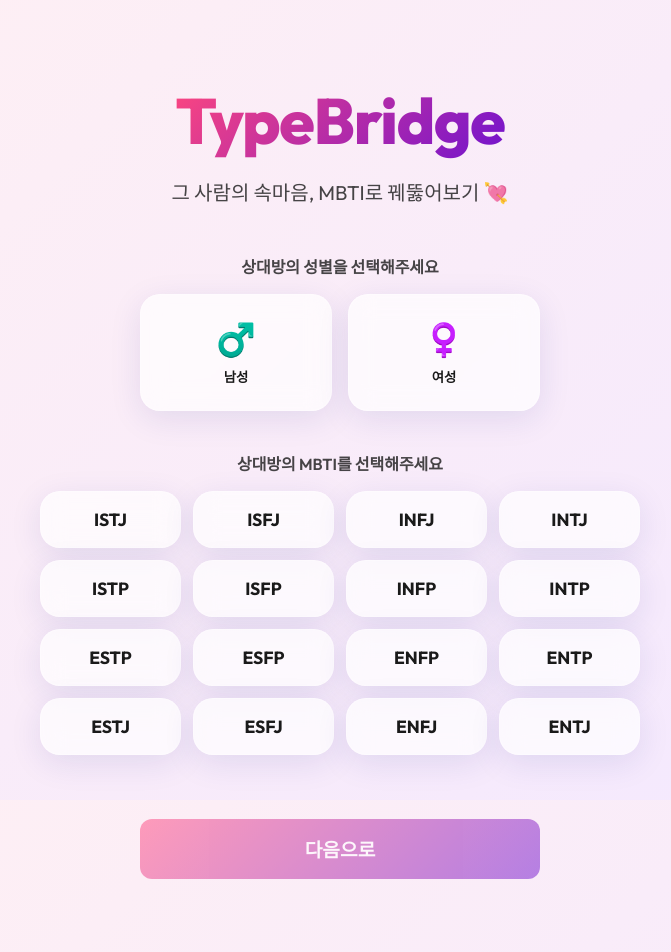
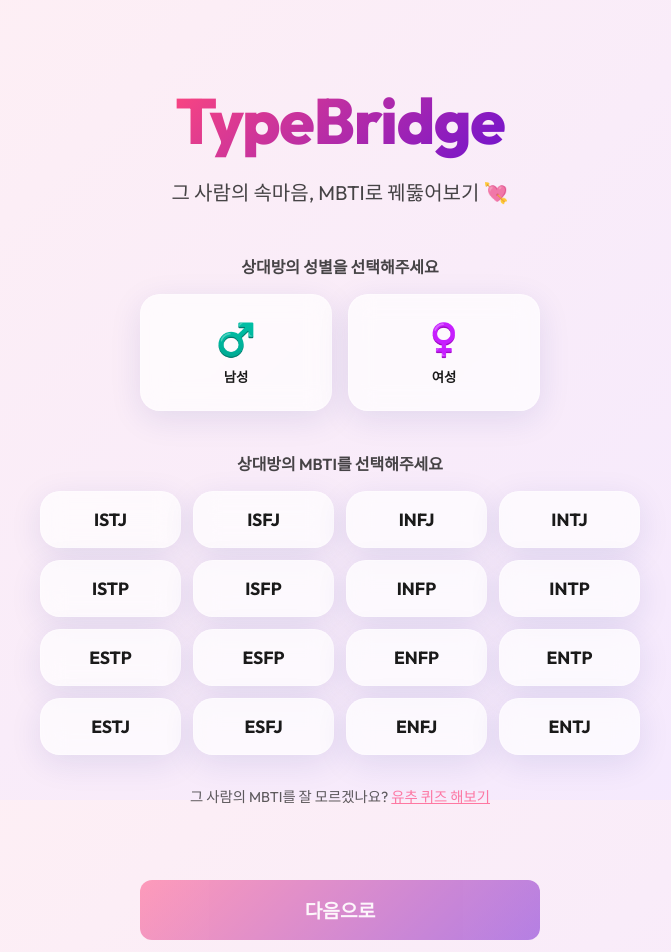
Before and after one commit to Samuel-0930/TypeBridge, a Next.js app: page / in a window 1280 px wide. Shown: the top 952 px of the page, without its empty margins (300-971 px from the left). Built offline with nearby package versions, Linux system fonts and the light colour scheme.

Commit message:
feat: complete target MBTI quiz integration and linkage

```diff
--- a/src/app/page.tsx
+++ b/src/app/page.tsx
@@ -11,12 +11,13 @@
 function HomeContent() {
   const router = useRouter();
   const searchParams = useSearchParams();
-  const quizResult = searchParams.get("myMbti");
+  const myMbtiResult = searchParams.get("myMbti");
+  const targetMbtiResult = searchParams.get("targetMbti");
 
-  const [step, setStep] = useState(quizResult ? 2 : 1);
+  const [step, setStep] = useState(myMbtiResult ? 2 : 1);
   const [targetGender, setTargetGender] = useState<string | null>(null);
-  const [targetMbti, setTargetMbti] = useState<string | null>(null);
-  const [userMbti, setUserMbti] = useState<string | null>(quizResult?.toUpperCase() || null);
+  const [targetMbti, setTargetMbti] = useState<string | null>(targetMbtiResult?.toUpperCase() || null);
+  const [userMbti, setUserMbti] = useState<string | null>(myMbtiResult?.toUpperCase() || null);
 
   const handleNextStep = () => {
     if (targetGender && targetMbti) {
@@ -53,6 +54,14 @@
           <>
             <GenderSelector selected={targetGender} onSelect={setTargetGender} />
             <MBTISelector selected={targetMbti} onSelect={setTargetMbti} />
+            {!targetMbtiResult && (
+              <p style={{ marginTop: '-10px', marginBottom: '10px', fontSize: '0.9rem', opacity: 0.7, textAlign: 'center' }}>
+                그 사람의 MBTI를 잘 모르겠나요? {' '}
+                <Link href="/quiz?type=target" style={{ color: 'var(--primary)', textDecoration: 'underline' }}>
+                  유추 퀴즈 해보기
+                </Link>
+              </p>
+            )}
             <button
               className={`btn-primary ${styles.cta}`}
               disabled={!targetGender || !targetMbti}
@@ -68,10 +77,10 @@
               onSelect={setUserMbti}
               label="나의 MBTI를 선택해주세요"
             />
-            {!quizResult && (
-              <p style={{ marginTop: '-10px', fontSize: '0.9rem', opacity: 0.7 }}>
+            {!myMbtiResult && (
+              <p style={{ marginTop: '-10px', fontSize: '0.9rem', opacity: 0.7, textAlign: 'center' }}>
                 자신의 MBTI를 잘 모르겠나요? {' '}
-                <Link href="/quiz" style={{ color: 'var(--primary)', textDecoration: 'underline' }}>
+                <Link href="/quiz?type=user" style={{ color: 'var(--primary)', textDecoration: 'underline' }}>
                   3분 정밀 퀴즈 해보기
                 </Link>
               </p>
```
